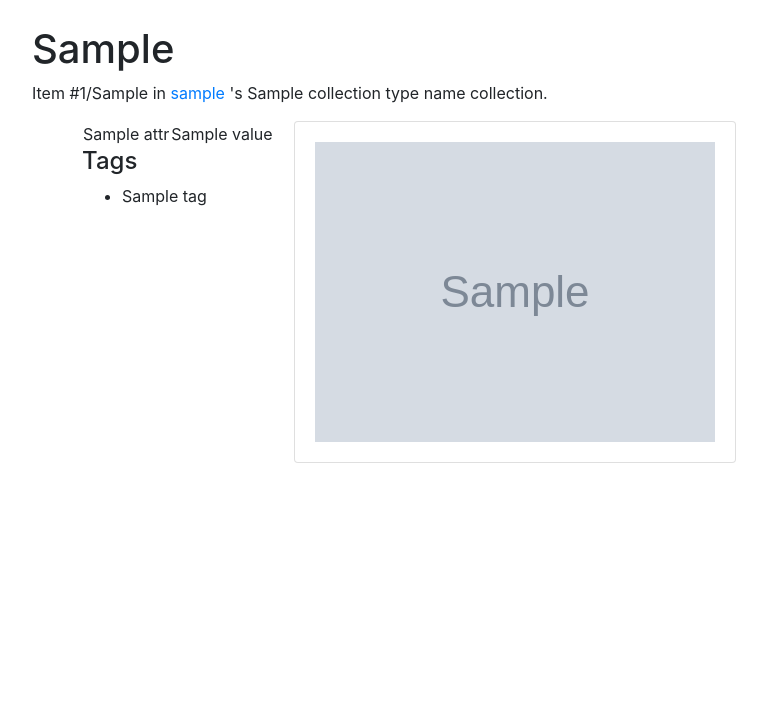
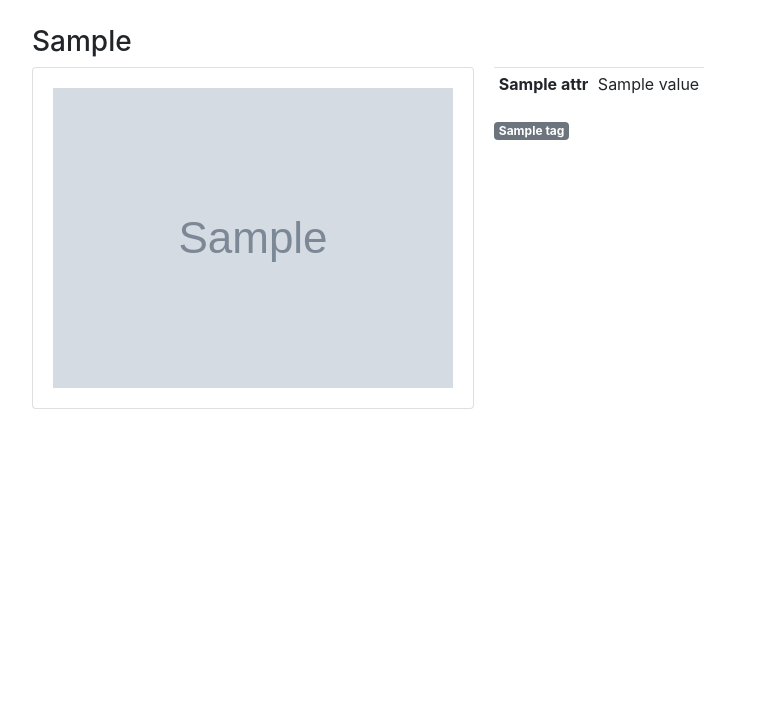
Before and after one commit to marcelaguiar/Collectible, a Django app: template collectionsapp/templates/collectionsapp/bottle_cap.html in a window 1280 px wide. Shown: the part 56-759 px from the top of the page, without its empty margins (18-785 px from the left). Run offline with Django 3.2, Linux system fonts and the light colour scheme; the template is opened without the code that fills it: most values are stand-ins (such as "Sample title", 1, 10 or a date in 2020); grey boxes marked "Sample" are stand-in pictures; some libraries are stand-ins or nearby versions.

Commit message:
Adding bootstrap controls to details page

```diff
--- a/collectionsapp/admin.py
+++ b/collectionsapp/admin.py
@@ -1,9 +1,10 @@
 from django.contrib import admin
-from .models import BottleCap, CollectionType, Collection, CollectionItemImage
+from .models import BeverageType, BottleCap, CollectionType, Collection, CollectionItemImage
 
 
 # Register your models here.
 admin.site.register(CollectionType)
+admin.site.register(BeverageType)
 admin.site.register(BottleCap)
 admin.site.register(Collection)
 admin.site.register(CollectionItemImage)
--- a/collectionsapp/static/collectionsapp/css/base.css
+++ b/collectionsapp/static/collectionsapp/css/base.css
@@ -60,9 +60,19 @@ li.no-bullets {
 }
 
 .image-column {
-
+    margin: 0 20px 0 0;
 }
 
 .details-column {
-    margin: 0 20px 0 50px;
+    margin: 0 20px 0 0;
 }
+
+.tag-container {
+    display: flex;
+    flex-flow: row wrap;
+    align-items: flex-start;
+}
+
+.tag {
+    margin: 0 5px 0 0;
+}
--- a/collectionsapp/templates/collectionsapp/bottle_cap.html
+++ b/collectionsapp/templates/collectionsapp/bottle_cap.html
@@ -3,37 +3,17 @@
 
 
 {% block body %}
-    <h1>{{ collection_item }}</h1>
-    <p>
-        <span>Item #{{ collection_item.id }}/{{ itemsInCollection }} in
-            <a href="{% url 'profile' collectionOwner.id %}">
-                {{ collectionOwner.username }}
-            </a>'s {{ collectionTypeName }} collection.
-        </span>
-    </p>
+    <h3>{{ collection_item }}</h3>
 
     <div class="item-display-form-container">
-        <div class="details-column">
 
-            <table class="item-info">
-                {% for row in rows %}
-                    <tr>
-                        <td class="field-name">{{ row.attr }}</td>
-                        <td class="field-value">{{ row.value }}</td>
-                    </tr>
-                {% endfor %}
-            </table>
-
-            <h4>Tags</h4>
-            <ul>
-                {% for tag in tags %}
-                    <li>{{ tag }}</li>
-                {% endfor %}
-            </ul>
-        </div>
+        <!-- Image -->
         <div class="image-column">
             <div class="card">
                 <div class="card-body">
+                    {% if imageSet.count == 0 %}
+                        <button type="button" class="btn btn-outline-primary btn-sm">Upload Image</button>
+                    {% else %}
                         <div id="carousel" style="width: 400px" class="carousel slide" data-ride="carousel">
                             {% if imageSet.count > 1 %}
                                 <ol class="carousel-indicators">
@@ -70,8 +50,31 @@
                                 </a>
                             {% endif %}
                         </div>
+                    {% endif %}
                 </div>
             </div>
         </div>
+
+        <!-- Details -->
+        <div class="details-column">
+            <table class="table table-sm">
+                <tbody>
+                    {% for row in rows %}
+                    <tr>
+                        <th scope="row">{{ row.attr }}</th>
+                        <td>{{ row.value }}</td>
+                    </tr>
+                {% endfor %}
+                </tbody>
+            </table>
+
+            <!-- Tags -->
+            <div class="tag-container">
+                {% for tag in tags %}
+                    <div class="tag"><a href="#" class="badge badge-secondary">{{ tag }}</a></div>
+                {% endfor %}
+            </div>
+
+        </div>
     </div>
 {% endblock %}
--- a/collectionsapp/views.py
+++ b/collectionsapp/views.py
@@ -89,9 +89,11 @@ def bottle_cap(request, item_id):
     collection = collection_item.collection
 
     excluded_fields = [
+        'ID',
+        'Modified',
+        'Modified By',
         'Created',
-        'Modified',
-        'ID',
+        'Created By',
         'Collection ID',
         'Tags',
         'tagged items'
```
Also changed, not shown: collectionsapp/models.py (+8 -19 lines), collectionsapp/migrations/0006_auto_20190502_1938.py (added), media/images/California_Raspberry.jpg (deleted), media/images/IMG-9829.JPG (deleted), media/images/backside.jpg (deleted). Lines whose indentation alone changed are shown as unchanged.
